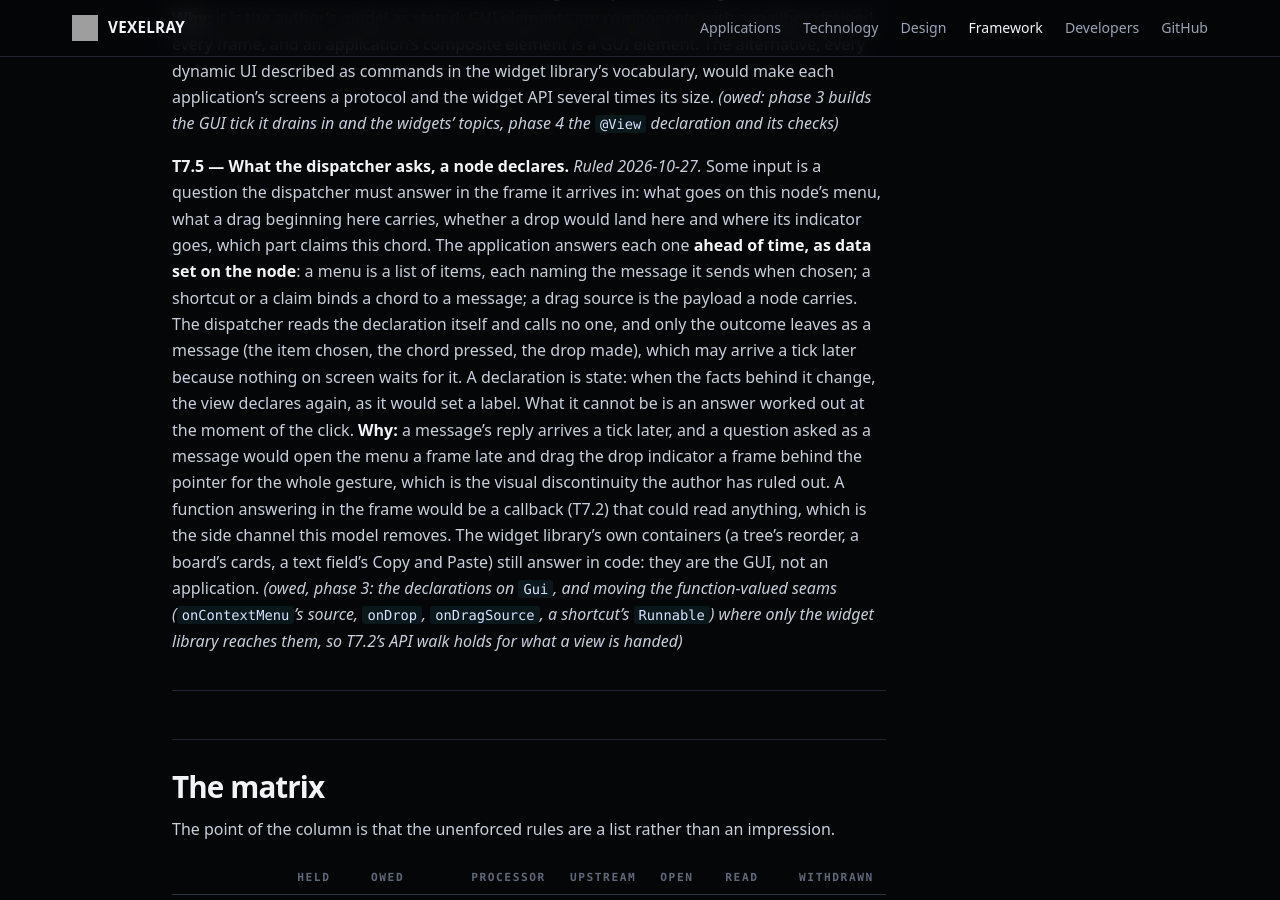
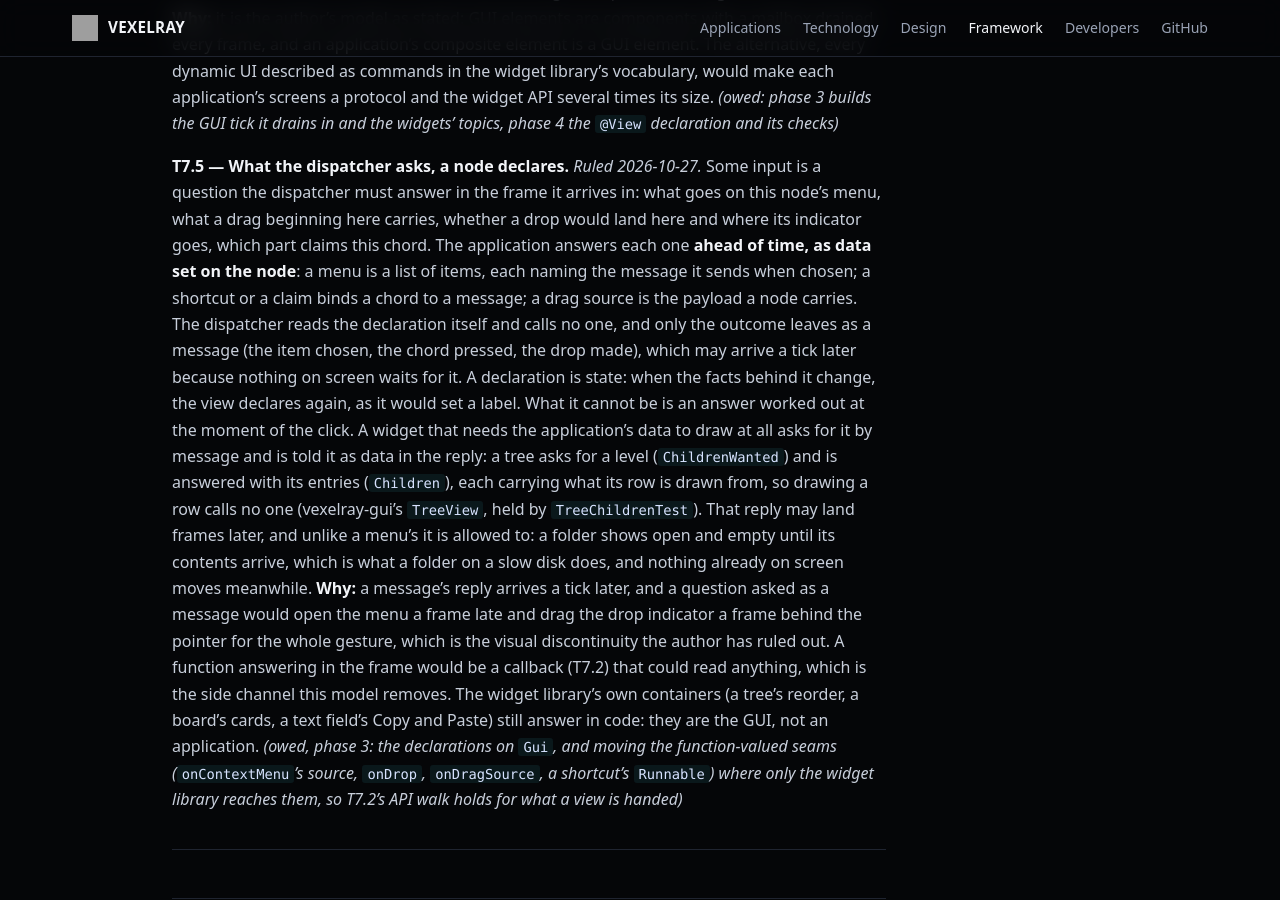
Before and after one commit to sibarum/vexelray-framework, a Jekyll site: the page built from docs/threading.md, in a window 1280 px wide and 900 px high, scrolled down 12677 px. Built offline with Jekyll 4.4.1, drawn with Linux system fonts in a browser that asks for light colours; our own code applies the rules of GitHub Pages for plain Markdown files.

Commit message:
T7.5: a widget that needs the application's data asks, and is told it as data
Co-Authored-By: Claude Opus 5.5 <noreply@anthropic.com>

```diff
--- a/docs/threading.md
+++ b/docs/threading.md
@@ -413,7 +413,12 @@ a shortcut or a claim binds a chord to a message; a drag source is the payload a
 the declaration itself and calls no one, and only the outcome leaves as a message (the item chosen, the chord
 pressed, the drop made), which may arrive a tick later because nothing on screen waits for it. A declaration is
 state: when the facts behind it change, the view declares again, as it would set a label. What it cannot be is an
-answer worked out at the moment of the click.
+answer worked out at the moment of the click. A widget that needs the application's data to draw at all asks for it
+by message and is told it as data in the reply: a tree asks for a level (`ChildrenWanted`) and is answered with its
+entries (`Children`), each carrying what its row is drawn from, so drawing a row calls no one (vexelray-gui's
+`TreeView`, held by `TreeChildrenTest`). That reply may land frames later, and unlike a menu's it is allowed to: a
+folder shows open and empty until its contents arrive, which is what a folder on a slow disk does, and nothing already
+on screen moves meanwhile.
 **Why:** a message's reply arrives a tick later, and a question asked as a message would open the menu a frame late
 and drag the drop indicator a frame behind the pointer for the whole gesture, which is the visual discontinuity the
 author has ruled out. A function answering in the frame would be a callback (T7.2) that could read anything, which
```
